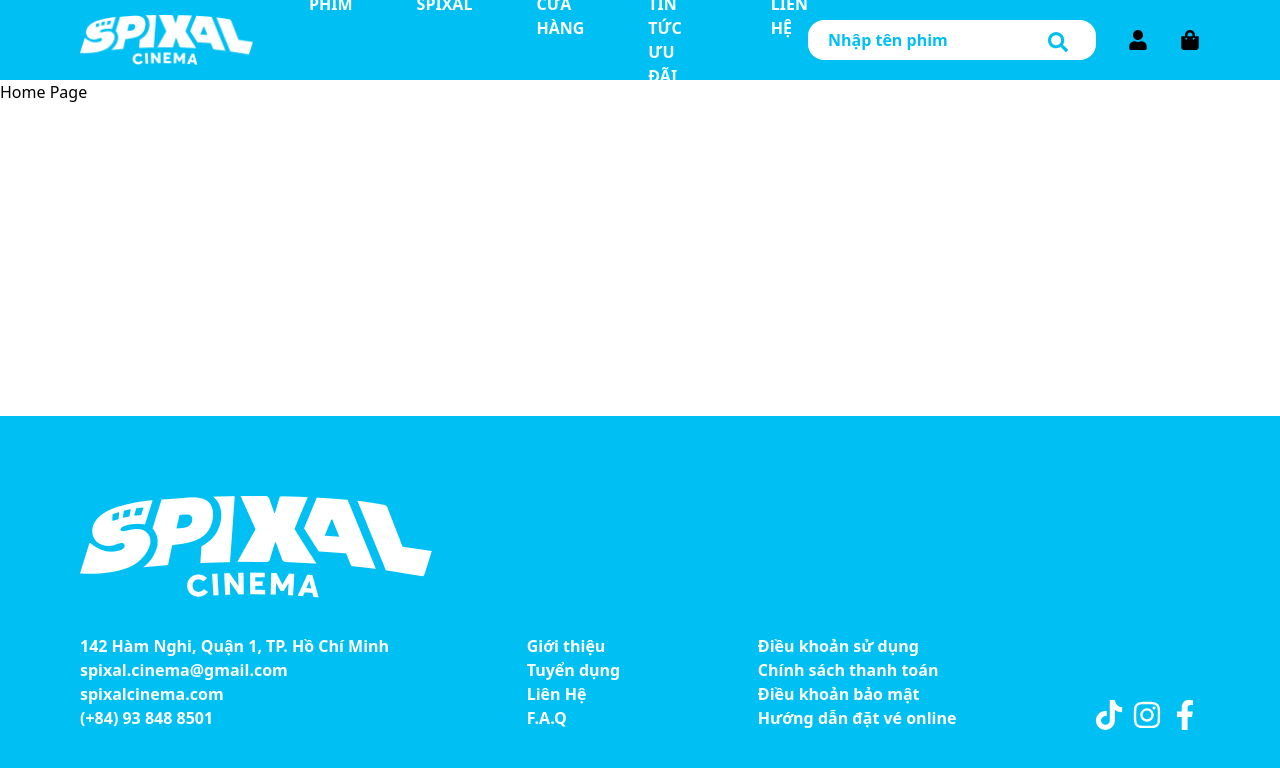
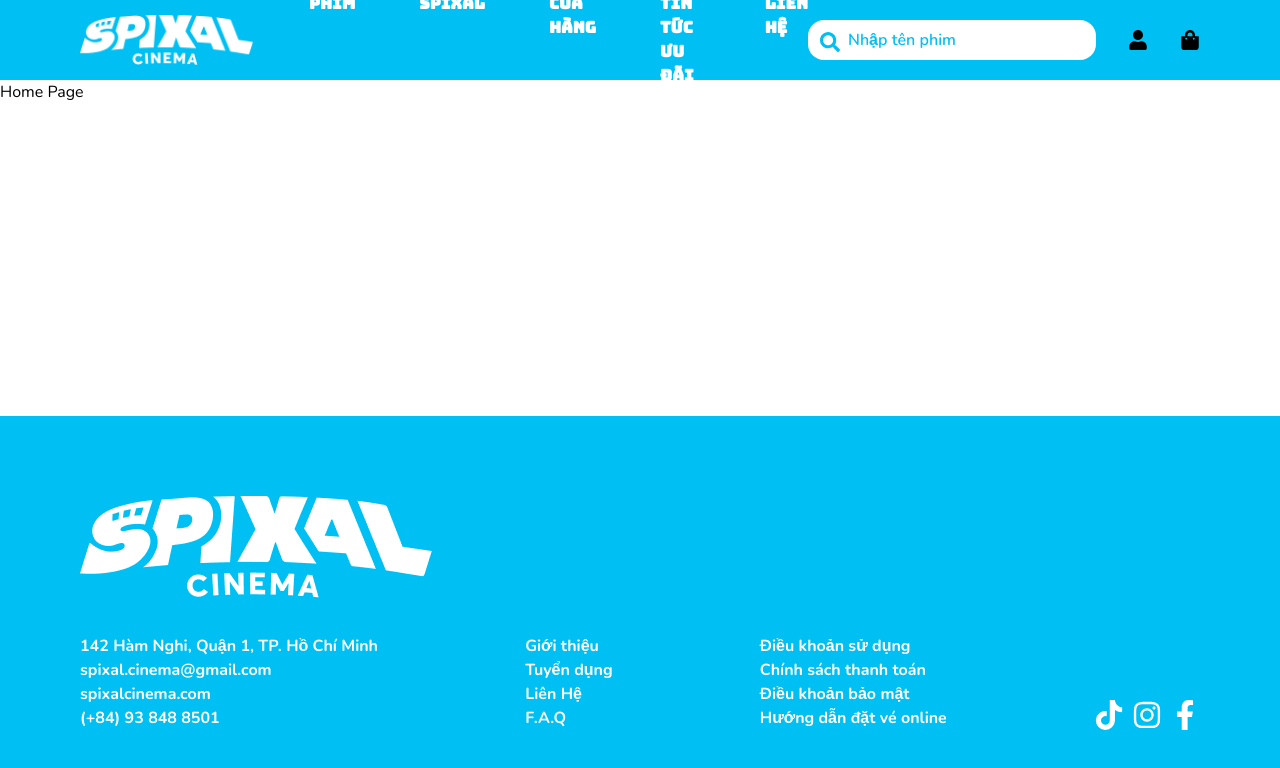
Before and after one commit to nhatloi1204/cinema-web, a React (Vite) app: page / in a window 1280 px wide. Shown: the top 768 px of the page. Built offline with nearby package versions, Linux system fonts and the light colour scheme.

Commit message:
Change font & fix SearchBar

```diff
--- a/src/components/Footer/index.tsx
+++ b/src/components/Footer/index.tsx
@@ -5,7 +5,7 @@ import { FaInstagram } from 'react-icons/fa6'
 function Footer() {
   return (
     <>
-      <div className='mt-auto bg-[#00c0f3] h-96 w-full'>
+      <div className='mt-auto bg-normalBlue h-96 w-full'>
         <img src={logo} className='w-[351.76px] h-auto ml-20 mt-20' />
         <div className='flex flex-auto px-20 pt-9 flex-row justify-between text-white font-bold'>
           <div className='flex flex-col'>
--- a/src/components/NavBar/index.tsx
+++ b/src/components/NavBar/index.tsx
@@ -5,10 +5,10 @@ import SearchBar from '../SearchBar'
 
 function NavBar() {
   return (
-    <nav className='flex flex-row justify-between  bg-[#00c0f3] w-full h-20 items-center'>
+    <nav className='flex flex-row justify-between  bg-normalBlue w-full h-20 items-center'>
       <img src={logo} className='w-[173px] h-auto ml-20 my-2' />
 
-      <div className='flex flex-row pl-14 justify-between gap-16 mr-auto uppercase font-black text-white'>
+      <div className='flex flex-row pl-14 justify-between gap-16 mr-auto uppercase font-black text-white font-bungee'>
         <Link to='/'>Phim</Link>
 
         <Link to='*'>Spixal</Link>
--- a/src/components/SearchBar/index.tsx
+++ b/src/components/SearchBar/index.tsx
@@ -11,14 +11,14 @@ const SearchBar = ({ placeholder }: SearchBarProps) => {
     <>
       <div className='relative'>
         <input
-          className='bg-white w-72 h-10 border-gray-50 rounded-2xl placeholder:pl-5 placeholder:text-[#00c0f3] placeholder:font-semibold'
+          className='bg-white w-72 h-10 border-gray-50 rounded-2xl placeholder:text-normalBlue placeholder:font-semibold focus:outline-0 pl-10 pr-5 focus'
           type='search'
           name='searchMovie'
           id='searchMovie'
           placeholder={placeholder}
         />
         <FaSearch
-          className='absolute top-3 left-10/12'
+          className='absolute top-3 left-[4%]'
           style={searchStyle}
           size={20}
         />
--- a/src/index.css
+++ b/src/index.css
@@ -1,4 +1,18 @@
+@import url('https://fonts.googleapis.com/css2?family=Bungee&display=swap');
+@import url('https://fonts.googleapis.com/css2?family=Nunito:ital,wght@0,200..1000;1,200..1000&display=swap');
 @import 'tailwindcss';
+@theme {
+  --color-normalBlue: #00c0f3;
+  --font-bungee: 'Bungee';
+}
+
 * {
   box-sizing: border-box;
 }
+
+body {
+  font-family: 'Nunito', sans-serif;
+  font-optical-sizing: auto;
+  font-weight: 400;
+  font-style: normal;
+}
```
